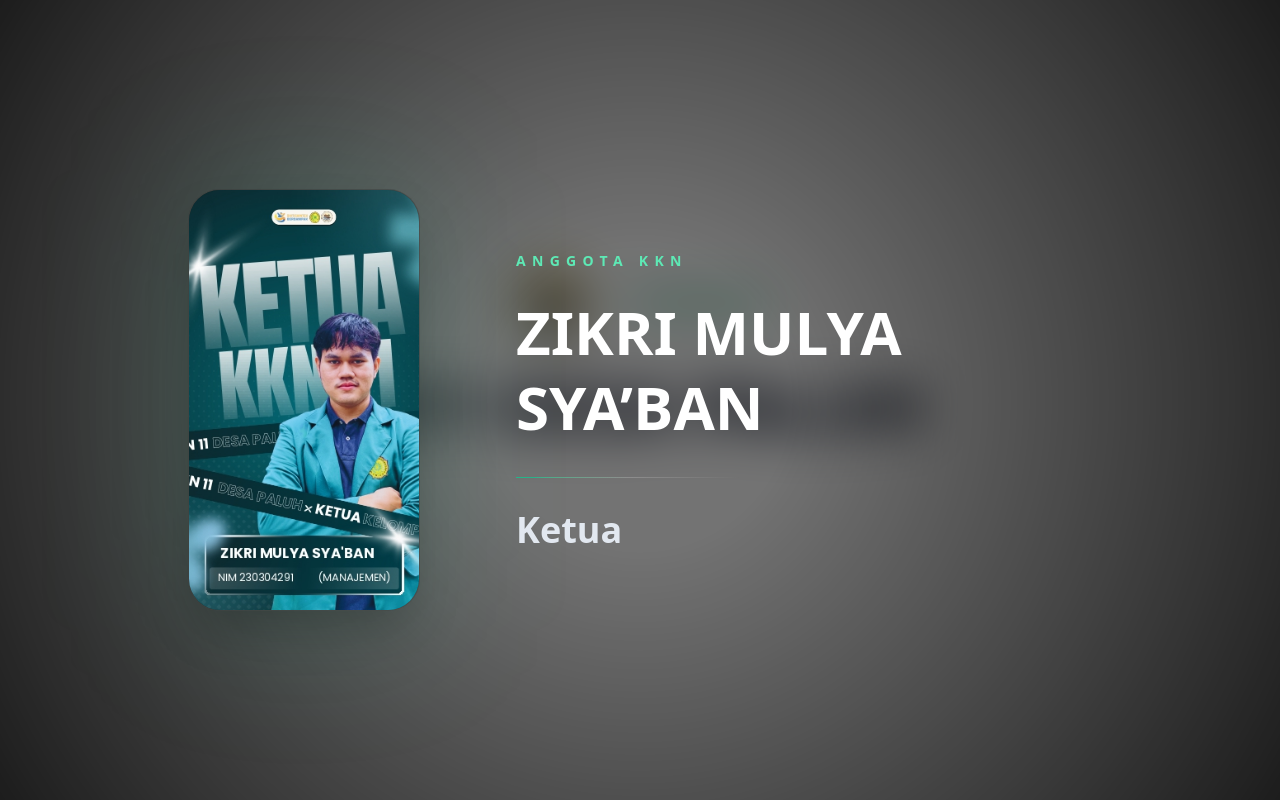
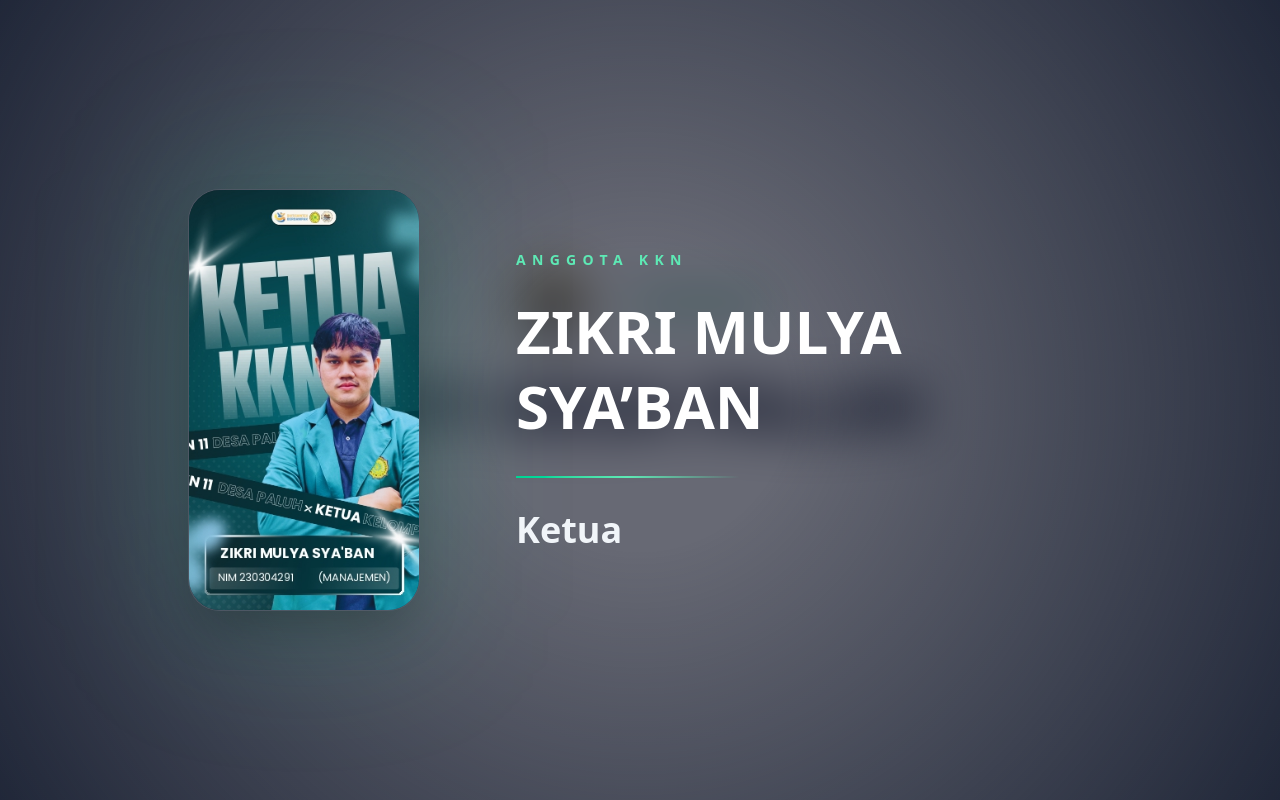
Before and after one commit to nvld-dev/kkn-desa-paluh, a Next.js app: page / in a window 1280 px wide. Shown: the top 800 px of the page. Built offline with nearby package versions, Linux system fonts and the light colour scheme.

Commit message:
update lightmode

```diff
--- a/components/hero/Spotlight.tsx
+++ b/components/hero/Spotlight.tsx
@@ -1,7 +1,7 @@
 "use client";
 
 import Image from "next/image";
-
+import { useTheme } from "@/components/theme/ThemeProvider";
 import { cn } from "@/lib/cn";
 import type { Member } from "@/types/member";
 
@@ -17,6 +17,7 @@ export default function Spotlight({
   className,
 }: SpotlightProps) {
   if (!member) return null;
+  const { theme } = useTheme();
 
   return (
     <section
@@ -29,20 +30,48 @@ export default function Spotlight({
       )}
     >
       {/* Overlay */}
-      <div className="absolute inset-0 bg-black/55 backdrop-blur-xl" />
+      <div
+        className={cn(
+          "absolute inset-0 backdrop-blur-xl transition-all duration-500",
+
+          theme === "dark" ? "bg-black/55" : "bg-slate-950/60",
+        )}
+      />
 
       {/* Vignette */}
-      <div className="absolute inset-0 bg-[radial-gradient(circle_at_center,transparent_20%,rgba(0,0,0,.75)_100%)]" />
+      <div
+        className={cn(
+          "absolute inset-0 transition-all duration-500",
+
+          theme === "dark"
+            ? "bg-[radial-gradient(circle_at_center,transparent_20%,rgba(0,0,0,.75)_100%)]"
+            : "bg-[radial-gradient(circle_at_center,transparent_20%,rgba(15,23,42,.80)_100%)]",
+        )}
+      />
 
       {/* Content */}
       <div className="relative z-10 mx-auto flex w-full max-w-6xl items-center justify-center gap-24 px-8">
         {/* PHOTO */}
         <div data-spotlight-photo className="relative flex-shrink-0">
           {/* Glow */}
-          <div className="absolute inset-0 scale-110 rounded-[36px] bg-emerald-400/10 blur-3xl" />
+          <div
+            className={cn(
+              "absolute inset-0 scale-110 rounded-[36px] blur-3xl transition-all duration-500",
+
+              theme === "dark" ? "bg-emerald-400/10" : "bg-emerald-400/15",
+            )}
+          />
 
           {/* Frame */}
-          <div className="relative overflow-hidden rounded-[32px] border border-white/10 bg-black/40 shadow-2xl backdrop-blur-xl">
+          <div
+            className={cn(
+              "relative overflow-hidden rounded-[32px] shadow-2xl transition-all duration-500",
+
+              theme === "dark"
+                ? "border border-white/10 bg-black/40 backdrop-blur-xl"
+                : "border border-white/20 bg-slate-900/60 backdrop-blur-xl",
+            )}
+          >
             <div className="relative h-[420px] w-[230px]">
               <Image
                 src={member.photo}
@@ -65,9 +94,15 @@ export default function Spotlight({
             {member.name}
           </h2>
 
-          <div className="mt-8 h-px w-56 bg-gradient-to-r from-emerald-400/70 via-white/20 to-transparent" />
+          <div className="mt-8 h-[2px] w-56 bg-gradient-to-r from-emerald-400 via-emerald-300 to-transparent" />
 
-          <h3 className="mt-8 text-4xl font-semibold text-slate-200">
+          <h3
+            className={cn(
+              "mt-8 text-4xl font-semibold transition-colors duration-300",
+
+              theme === "dark" ? "text-slate-200" : "text-slate-100",
+            )}
+          >
             {member.role}
           </h3>
         </div>
```
